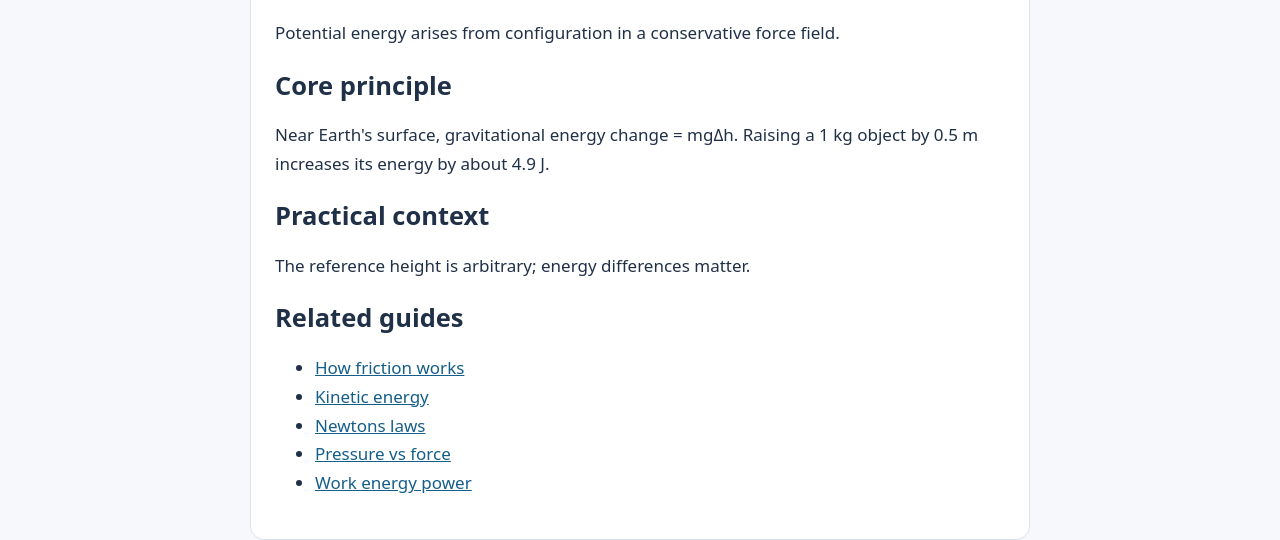
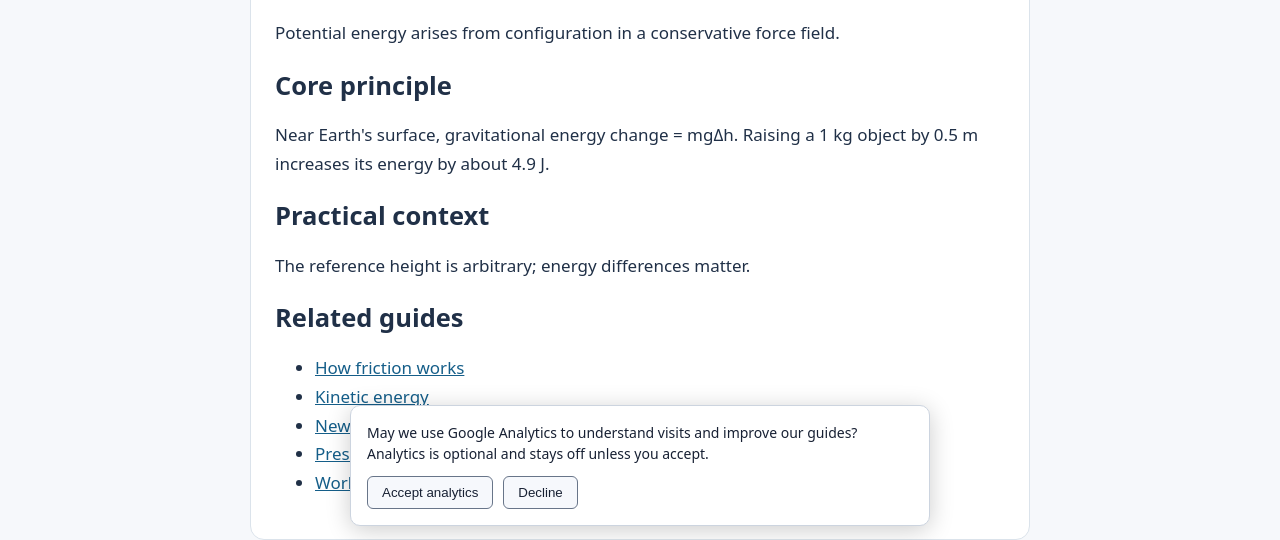
Before and after one commit to FlintHambleton/everydayengineering, a plain HTML site: page potential-energy.html in a window 1280 px wide. Shown: the part 262-802 px from the top of the page. Drawn offline with Linux system fonts and the light colour scheme.

Commit message:
Enable optional analytics

```diff
--- a/potential-energy.html
+++ b/potential-energy.html
@@ -1 +1 @@
-<!doctype html><html lang="en"><head><meta charset="utf-8"><meta name="viewport" content="width=device-width,initial-scale=1"><title>Potential energy | EverydayEngineering</title><meta name="description" content="Potential energy: an introductory engineering reference."><link rel="canonical" href="https://everydayengineering.pages.dev/potential-energy"><link rel="stylesheet" href="/style.css"><link rel="icon" href="/favicon.svg"></head><body><header><nav><a href="/">EverydayEngineering</a><a href="/#guides">All guides</a><a href="/about">About</a></nav></header><main><article><h1>Potential energy</h1><p>Potential energy arises from configuration in a conservative force field.</p><h2>Core principle</h2><p>Near Earth's surface, gravitational energy change = mgΔh. Raising a 1 kg object by 0.5 m increases its energy by about 4.9 J.</p><h2>Practical context</h2><p>The reference height is arbitrary; energy differences matter.</p><h2>Related guides</h2><ul><li><a href="/how-friction-works">How friction works</a></li><li><a href="/kinetic-energy">Kinetic energy</a></li><li><a href="/newtons-laws">Newtons laws</a></li><li><a href="/pressure-vs-force">Pressure vs force</a></li><li><a href="/work-energy-power">Work energy power</a></li></ul></article></main><footer><a href="/privacy">Privacy</a> · <a href="/terms">Terms</a></footer></body></html>
+<!doctype html><html lang="en"><head><meta charset="utf-8"><meta name="viewport" content="width=device-width,initial-scale=1"><title>Potential energy | EverydayEngineering</title><meta name="description" content="Potential energy: an introductory engineering reference."><link rel="canonical" href="https://everydayengineering.pages.dev/potential-energy"><link rel="stylesheet" href="/style.css"><link rel="icon" href="/favicon.svg"></head><body><header><nav><a href="/">EverydayEngineering</a><a href="/#guides">All guides</a><a href="/about">About</a></nav></header><main><article><h1>Potential energy</h1><p>Potential energy arises from configuration in a conservative force field.</p><h2>Core principle</h2><p>Near Earth's surface, gravitational energy change = mgΔh. Raising a 1 kg object by 0.5 m increases its energy by about 4.9 J.</p><h2>Practical context</h2><p>The reference height is arbitrary; energy differences matter.</p><h2>Related guides</h2><ul><li><a href="/how-friction-works">How friction works</a></li><li><a href="/kinetic-energy">Kinetic energy</a></li><li><a href="/newtons-laws">Newtons laws</a></li><li><a href="/pressure-vs-force">Pressure vs force</a></li><li><a href="/work-energy-power">Work energy power</a></li></ul></article></main><footer><a href="/privacy">Privacy</a> · <a href="/terms">Terms</a></footer><script src="/analytics-consent.js" defer></script></body></html>
```
